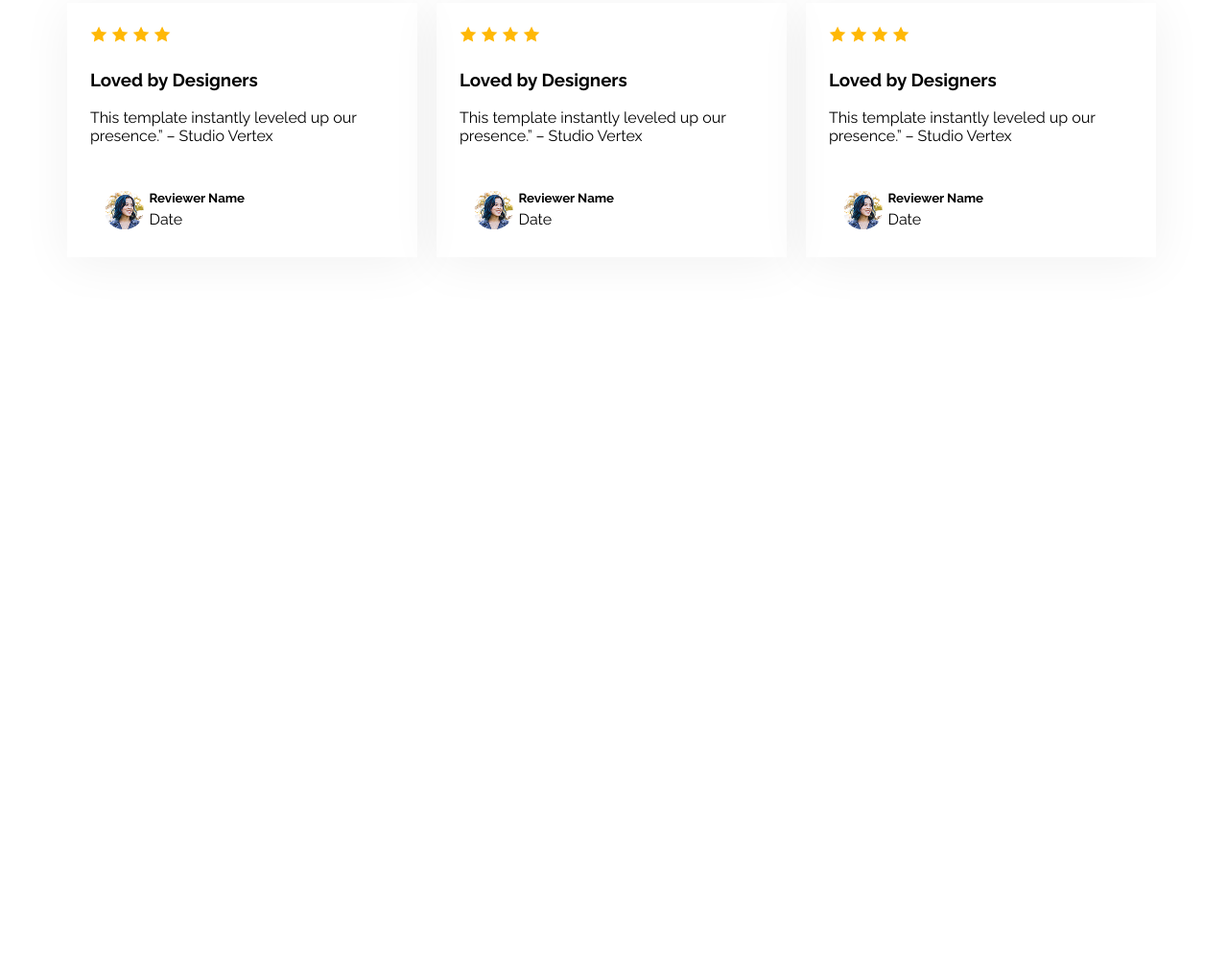
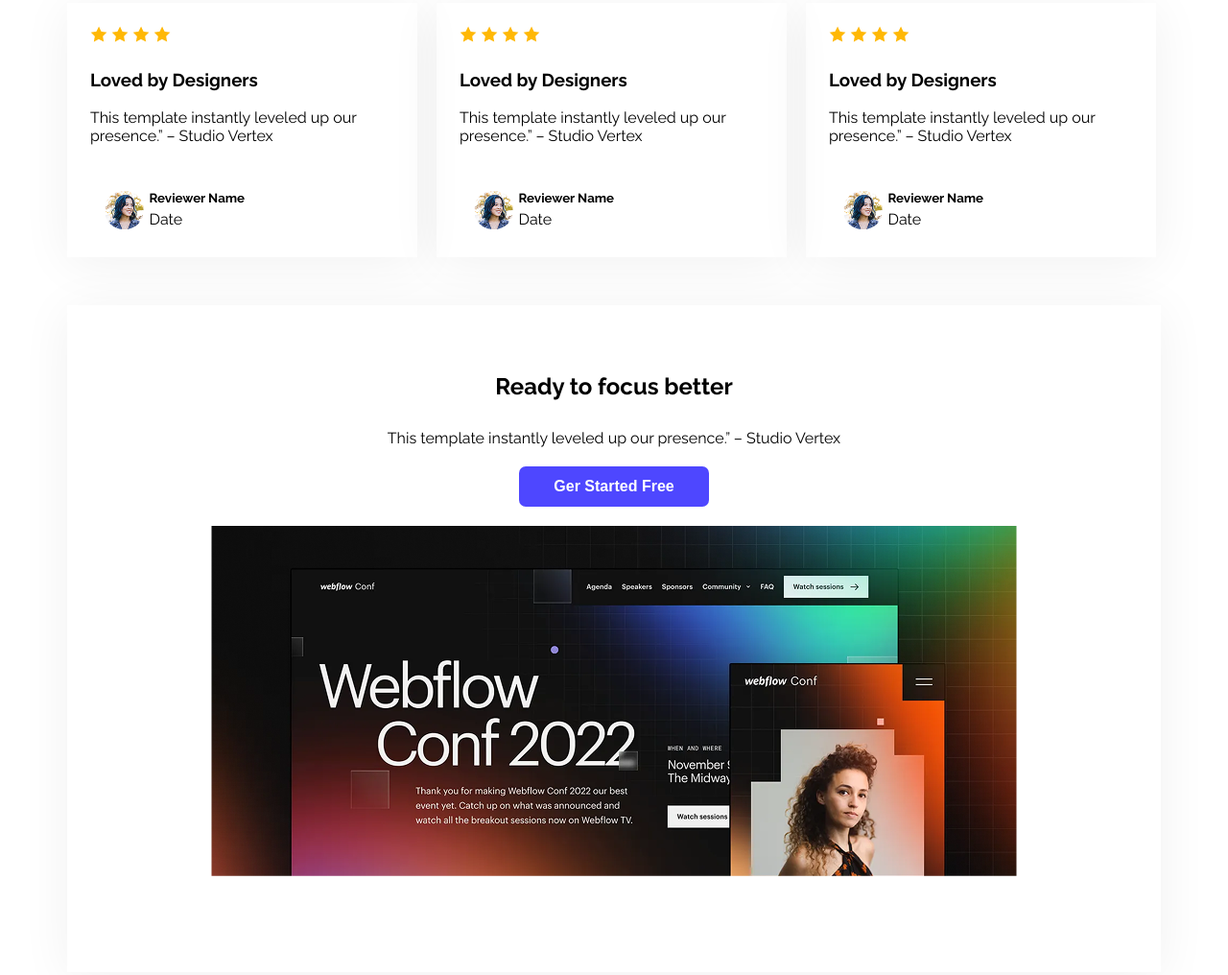
Before and after one commit to fardin-sojon/website-portfolio-assignment1, a plain HTML site: page index.html in a window 1280 px wide. Shown: the part 1949-2965 px from the top of the page at 96% size. Before the commit the page ends 2332 px from the top, so only its background shows below. Drawn offline with Linux system fonts and the light colour scheme.

Commit message:
added a focus better section

```diff
--- a/Style/style.css
+++ b/Style/style.css
@@ -185,3 +185,24 @@ main{
 .reviewer-date{
     margin: 5px auto;
 }
+
+/* Ready to focus better */
+
+.focus-better{
+    height: 695px;
+box-shadow: 0 6px 50px 0 rgba(0,0,0,0.06);;
+}
+
+.focus-title{
+    padding: 70px 310px 10px 310px;
+}
+
+.focus-description{
+    margin: 10px 325px 20px 325px;
+}
+
+.fosus-images{
+    width: 840px;
+    height: 365px;
+    margin: 20px 150px 70px 150px;
+}
--- a/index.html
+++ b/index.html
@@ -135,6 +135,16 @@
           </div>
         </div>
       </section>
+      <section class="focus-better text-center">
+        <div>
+          <h1 class="focus-title">Ready to focus better</h1>
+          <p class="focus-description">This template instantly leveled up our presence.” – Studio Vertex
+          </p>
+          <a href=""><button class="btn-style">Ger Started Free</button></a>
+          <br />
+          <img class="fosus-images" src="./Assets/wc-big.png" alt="" />
+        </div>
+      </section>
     </main>
     <footer></footer>
   </body>
```
